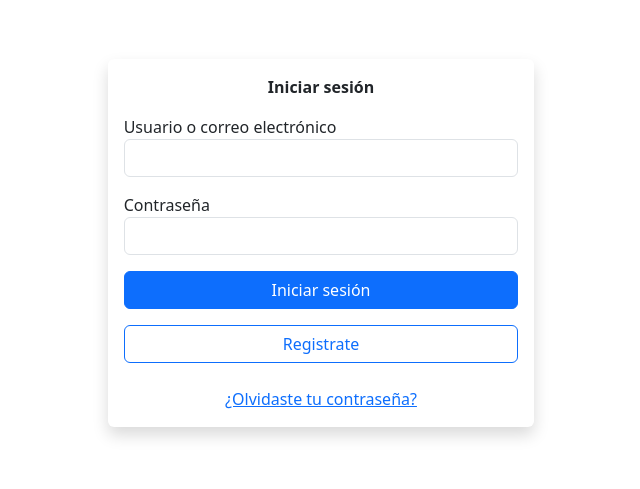
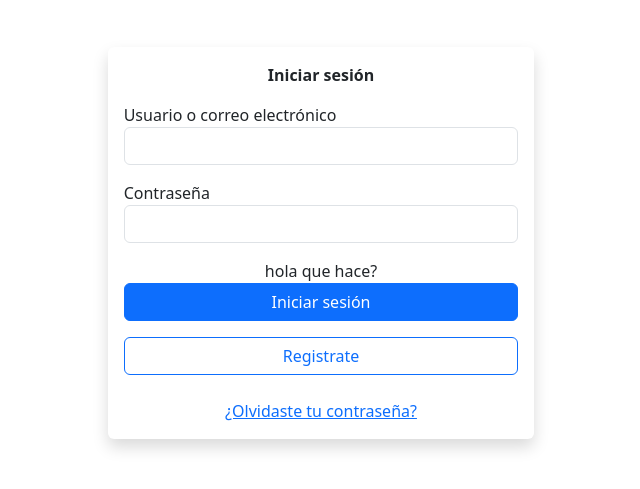
Before and after one commit to CokerAlcocer/Login3CAYAD, a plain HTML site: page index.html in a window 1280 px wide. Shown: the part 157-646 px from the top of the page, without its empty margins (319-959 px from the left). Drawn offline with nearby package versions, Linux system fonts and the light colour scheme.

Commit message:
[UPDATE] index.html

```diff
--- a/index.html
+++ b/index.html
@@ -21,6 +21,7 @@
                         <input type="password" class="form-control">
                     </div>
                     <div class="col-12 text-center">
+                        hola que hace?
                         <button class="btn btn-primary col-12 mb-3">Iniciar sesión</button>
                         <button class="btn btn-outline-primary col-12 mb-4">Registrate</button>
                         <a href="">¿Olvidaste tu contraseña?</a>
```
